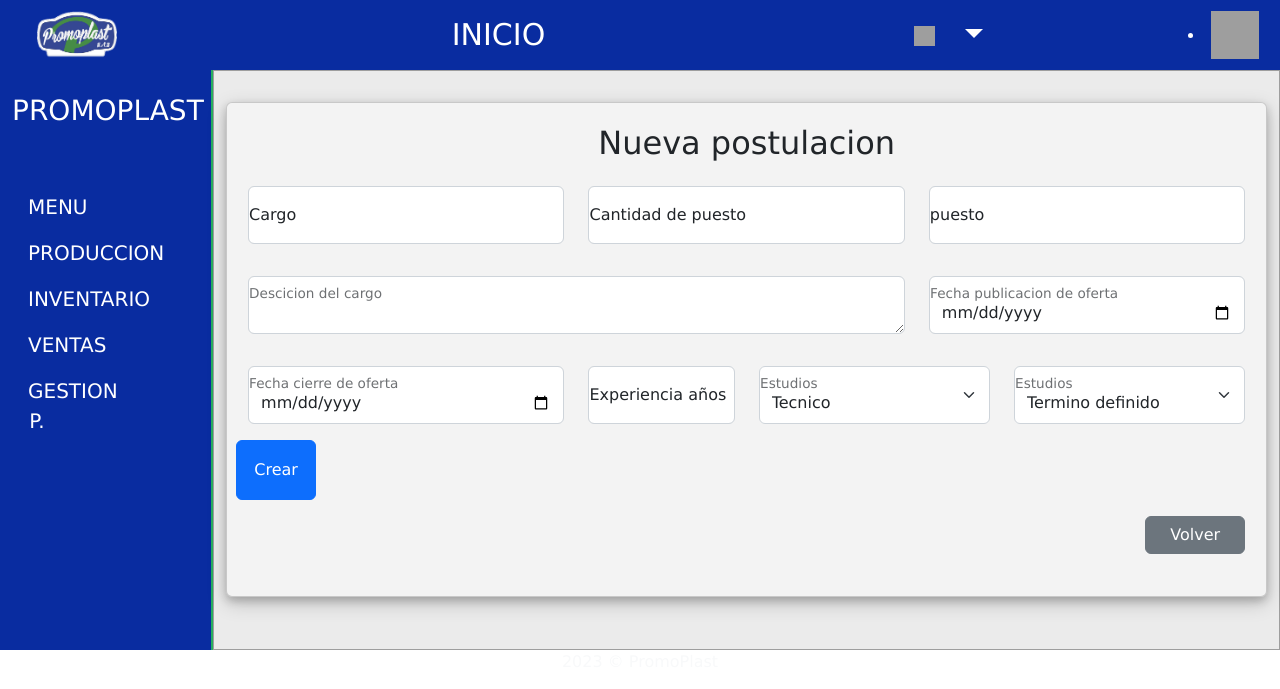
After one commit to senacti/project-gaes5-jas-soft, a Django app: page /Postulacion/ in a window 1280 px wide. The commit adds this page. Shown: the top 689 px of the page. Run offline with Django 4.2, Linux system fonts and the light colour scheme; some libraries are stand-ins or nearby versions; grey boxes are pictures that could not be loaded.

Commit message:
Postulation view Integration

```diff
--- a/jas_softpy/jas_softpy/urls.py
+++ b/jas_softpy/jas_softpy/urls.py
@@ -19,10 +19,12 @@ from django.urls import path
 from . import views
 
 urlpatterns = [
+    path('', views.Index),
     path('admin/', admin.site.urls),
     path('home/', views.home, name='home'),
     path('producto/', views.producto, name='producto'),
     path('ventas/', views.ventas, name='ventas'),
-    path('rrhh/', views.rrhh, name='rrhh'),
+    path('GestionPersonal/', views.GestionPersonal, name='GestionPersonal'),
+    path('Postulacion/', views.Postulacion, name='Postulacion'),
     path('ordenpedido/', views.ordenpedido, name='ordenpedido')
 ]
--- a/jas_softpy/jas_softpy/views.py
+++ b/jas_softpy/jas_softpy/views.py
@@ -1,4 +1,9 @@
 from django.shortcuts import render
+
+def Index(request):
+    return render(request,'index.html',{
+        #context
+    })
 
 def home(request):
     return render(request,'home.html',{
@@ -15,8 +20,13 @@ def ventas(request):
         #context
     })
 
-def rrhh(request):
-    return render(request,'rrhh.html',{
+def GestionPersonal(request):
+    return render(request,'GestionPersonal.html',{
+        #context
+    })
+
+def Postulacion(request):
+    return render(request,'Postulacion.html',{
         #context
     })
 
--- a/jas_softpy/templates/rrhh.html
+++ b/jas_softpy/templates/GestionPersonal.html
@@ -69,7 +69,7 @@
 						<a class="nav-link" href="{% url 'ventas' %}">VENTAS</a>
 					</li>
 					<li class="nav-item">
-						<a class="nav-link" href="{% url 'rrhh' %}">GESTION P.</a>
+						<a class="nav-link" href="{% url 'GestionPersonal' %}">GESTION P.</a>
 					</li>
 				</ul>
 			</div>
@@ -97,11 +97,13 @@
 						-->
 						<nav class="descrip-menu">
 							<a class="message-ubication" href="@{/buzon/}">Buzon de sugerencias</a>
+							<a class="message-ubication" href="{% url 'Postulacion' %}">Postulaciones</a>
+
 						</nav>
 
 						<div class="button-new">
 							<button type="button" class="" data-bs-toggle="modal" data-bs-target="#myModal">
-								Nueva Venta
+								Nueva Postulación
 							</button>
 							<a class="button-excel" href="@{/ventum/exportar/excel}">
 								Exportar a Excel
--- /dev/null
+++ b/jas_softpy/templates/Postulacion.html
@@ -0,0 +1,187 @@
+<!DOCTYPE html>
+<html>
+
+<head>
+    <meta charset="UTF-8">
+    <meta http-equiv="X-UA-Compatible" content="IE=edge">
+    <meta name="viewport" content="width=device-width, initial-scale=1.0">
+    {% load static %}
+    <link rel="stylesheet" type="text/css" href="{% static 'css/Style.css' %}">
+    <link rel="stylesheet" type="text/css" href="{% static 'css/Header.css' %}">
+    <link rel="stylesheet" type="text/css" href="{% static 'css/footer.css' %}">
+    <link rel="stylesheet" type="text/css" href="{% static 'css/buttons.css' %}">
+    <link rel="stylesheet" type="text/css" href="{% static 'css/estilos-dash-admin.css' %}">
+
+    <link href="https://cdn.jsdelivr.net/npm/bootstrap@5.2.3/dist/css/bootstrap.min.css" rel="stylesheet">
+    <link rel="stylesheet" type="text/css" href="{% static 'css/jquery.dataTables.min.css' %}">
+
+    <link href='https://unpkg.com/boxicons@2.1.4/css/boxicons.min.css' rel='stylesheet'>
+
+    <link rel="shortcut icon" href="{% static 'img/iconlogo.png' %}">
+    <title>PromoPlast | Postulación</title>
+</head>
+
+<body>
+
+    <header class="dash-menu">
+        <img class="logo-dash-admin" src="{% static 'img/logo.png' %}" alt="logo">
+        <a class="nav-link" href="@{/}">INICIO</a>
+        <ul class="list-menu-ul">
+            <li class="list-menu-dash" style="margin-right: -10px"> <img class="img-menu-dash"
+                    src="{% static 'img/campana.png' %}" alt="Campana"> </li>
+            <li class="nav-item dropdown" style="margin-right: -200px;">
+                <a id="navbarDropdown" class="nav-link dropdown-toggle" href="#" role="button" data-bs-toggle="dropdown"
+                    aria-haspopup="true" aria-expanded="false" v-pre>
+                    <span sec:authentication="principal.username"></span>
+                </a>
+                <div class="dropdown-menu dropdown-menu-end" aria-labelledby="navbarDropdown" id="cerrar">
+                    <a class="dropdown-item" href="@{/logout}" onclick="event.preventDefault();
+                               document.getElementById('logout-form').submit();">
+                        Cerrar sesión
+                    </a>
+
+                    <form id="logout-form" action="@{/logout}" method="POST" class="d-none">
+                    </form>
+                </div>
+            </li>
+        </ul>
+        <li class="list-menu-dash"> <img class="img-menu-dash-users" src="{% static 'img/usuario.png' %}" alt="">
+        </li>
+    </header>
+
+    <div class="container-fluid">
+        <div class="row">
+            <div class="col-2 barmenu">
+                <h3 class="mt-4">PROMOPLAST</h3>
+                <p></p>
+                <ul class="nav nav-pills flex-column">
+                    <li class="nav-item">
+                        <a class="nav-link" href="{% url 'home' %}">MENU</a>
+                    </li>
+                    <li class="nav-item">
+                        <a class="nav-link" href="{% url 'ordenpedido' %}">PRODUCCION</a>
+                    </li>
+                    <li class="nav-item">
+                        <a class="nav-link" href="{% url 'producto' %}">INVENTARIO</a>
+                    </li>
+                    <li class="nav-item">
+                        <a class="nav-link" href="{% url 'ventas' %}">VENTAS</a>
+                    </li>
+                    <li class="nav-item">
+                        <a class="nav-link" href="{% url 'GestionPersonal' %}">GESTION P.</a>
+                    </li>
+                </ul>
+            </div>
+
+            <div class="col-10" id="contentd">
+                <div class="card" id="cardash">
+                    <center>
+                        <form action="" class="flex-box needs-validation formpostu">
+                            <h2>Nueva postulacion</h2>
+                            <div class="row">
+                                <div class="form-floating mt-3 mb-3 col-4">
+                                    <input type="text" class="form-control" id="cargo" placeholder="Cargo" required>
+                                    <label for="cargo">Cargo</label>
+                                </div>
+                                <div class="form-floating mt-3 mb-3 col-4">
+                                    <input type="text" class="form-control" id="Cantidad"
+                                        placeholder="Cantidad de puestos" required name="Cantidad" maxlength="#"
+                                        onKeypress="if (event.keyCode < 45 || event.keyCode > 57) event.returnValue = false;">
+                                    <label for="Cantidad">Cantidad de puesto</label>
+                                </div>
+                                <div class="form-floating mt-3 mb-3 col-4">
+                                    <input type="text" class="form-control" id="Puesto" placeholder="puesto" required>
+                                    <label for="Puesto">puesto</label>
+                                </div>
+                                <div class="form-floating mt-3 mb-3 col-8">
+                                    <textarea type="textarea" class="form-control" id="descargo"
+                                        placeholder="desciprcion del cargo" required> </textarea>
+                                    <label for="descargo">Descicion del cargo</label>
+                                </div>
+                                <div class="form-floating mt-3 mb-3 col-4">
+                                    <input type="date" class="form-control" id="fechaoferta" placeholder="fechaoferta"
+                                        required>
+                                    <label for="fechaoferta">Fecha publicacion de oferta</label>
+                                </div>
+                                <div class="form-floating mt-3 mb-3 col-4">
+                                    <input type="date" class="form-control" id="fechaoferta" placeholder="fechaoferta"
+                                        required>
+                                    <label for="fechaoferta">Fecha cierre de oferta</label>
+                                </div>
+                                <div class="form-floating mt-3 mb-3 col-2">
+                                    <input type="number" class="form-control" id="experiencia" placeholder="experiencia"
+                                        required name="Cantidad" maxlength="#"
+                                        onKeypress="if (event.keyCode < 45 || event.keyCode > 57) event.returnValue = false;">
+                                    <label for="Experiencia">Experiencia años</label>
+                                </div>
+                                <div class="form-floating mt-3 mb-3 col-3">
+                                    <select class="form-select" id="sel1" name="Estudios">
+                                        <option>Tecnico</option>
+                                        <option>Tecnologo</option>
+                                        <option>Profesional</option>
+                                        <option>Bachiller</option>
+                                    </select>
+                                    <label for="sel1" class="form-label">Estudios</label>
+                                </div>
+                                <div class="form-floating mt-3 mb-3 col-3">
+                                    <select class="form-select" id="sel1" name="tipocontrato">
+                                        <option>Termino definido</option>
+                                        <option>Termino definido</option>
+                                        <option>Contrato por prestación de servicios</option>
+                                        <option>Contrato de aprendizaje</option>
+                                    </select>
+                                    <label for="sel1" class="form-label">Estudios</label>
+                                </div>
+                                <button type="submit" class="btn btn-primary">
+                                    Crear
+                                </button>
+                                <div class="text-end mt-3">
+                                    <a href="{% url 'GestionPersonal' %}" class="btn btn-secondary btn-block" style="width: 100px;">Volver</a>
+                                </div>
+
+                            </div>
+                        </form>
+                    </center>
+
+                </div>
+            </div>
+            <script src="{% static 'jquery-3.6.0.min.js' %}"></script>
+            <script type="text/javascript" src="{% static 'JS/jquery.dataTables.min.js' %}"></script>
+            <script type="text/javascript" src="{% static 'JS/dataTables.bootstrap.min.js' %}"></script>
+
+            <script>
+                $(document).ready(function () {
+                    $('#tablaspostu').DataTable({
+                        "language": {
+                            "lengthMenu": "Mostrar _MENU_ registros por pagina",
+                            "zeroRecords": "No se encontraron resultados en su busqueda",
+                            "searchPlaceholder": "Buscar registros",
+                            "info": "Mostrando registros de _START_ al _END_ de un total de _TOTAL_ registros",
+                            "infoEmpty": "No existen registros",
+                            "infoFiltered": "(filtrado de un total de _MAX_ registros)",
+                            "search": "Buscar:",
+                            "paginate": {
+                                "first": "Primero",
+                                "last": "Último",
+                                "next": "Siguiente",
+                                "previous": "Anterior"
+                            },
+                        }
+                    });
+                });
+            </script>
+        </div>
+    </div>
+    <footer class="footer">
+        <div class="container-fluid">
+            <div class="row">
+                <div class="col-12 text-center">
+                    <p class="text-light">2023 &copy; PromoPlast</p>
+                </div>
+            </div>
+        </div>
+    </footer>
+
+</body>
+
+</html>
--- a/jas_softpy/templates/home.html
+++ b/jas_softpy/templates/home.html
@@ -53,7 +53,7 @@
                     <p class="text-moduls">Crear, modifica, consulta los productos y mas...</p>
                 </a>
 
-                <a href="{% url 'rrhh' %}" class="contenedor-moduls">
+                <a href="{% url 'GestionPersonal' %}" class="contenedor-moduls">
                     <img class="img-moduls" src="{% static 'img/users.png' %}"  alt="img01">
                     <h2 class="title-moduls"> GESTION DE PERSONAL</h2>
                     <p class="text-moduls">Contrato, consulta de agendamiento, buzon de sugerencias y mas...</p>
--- a/jas_softpy/templates/ordenpedido.html
+++ b/jas_softpy/templates/ordenpedido.html
@@ -68,7 +68,7 @@
 						<a class="nav-link" href="{% url 'ventas' %}">VENTAS</a>
 					</li>
 					<li class="nav-item">
-						<a class="nav-link" href="{% url 'rrhh' %}">GESTION P.</a>
+						<a class="nav-link" href="{% url 'GestionPersonal' %}">GESTION P.</a>
 					</li>
 				</ul>
 			</div>
--- a/jas_softpy/templates/producto.html
+++ b/jas_softpy/templates/producto.html
@@ -167,7 +167,7 @@
                             <a class="nav-link" href="{% url 'ventas' %}">VENTAS</a>
                         </li>
                         <li class="nav-item">
-                            <a class="nav-link" href="{% url 'rrhh' %}">GESTION P.</a>
+                            <a class="nav-link" href="{% url 'GestionPersonal' %}">GESTION P.</a>
                         </li>
                     </ul>
                 </div>
--- a/jas_softpy/templates/ventas.html
+++ b/jas_softpy/templates/ventas.html
@@ -175,7 +175,7 @@
 						<a class="nav-link" href="{% url 'ventas' %}">VENTAS</a>
 					</li>
 					<li class="nav-item">
-						<a class="nav-link" href="{% url 'rrhh' %}">GESTION P.</a>
+						<a class="nav-link" href="{% url 'GestionPersonal' %}">GESTION P.</a>
 					</li>
 				</ul>
 			</div>
```
Also changed, not shown: jas_softpy/templates/index.html (+137 -0 lines).
